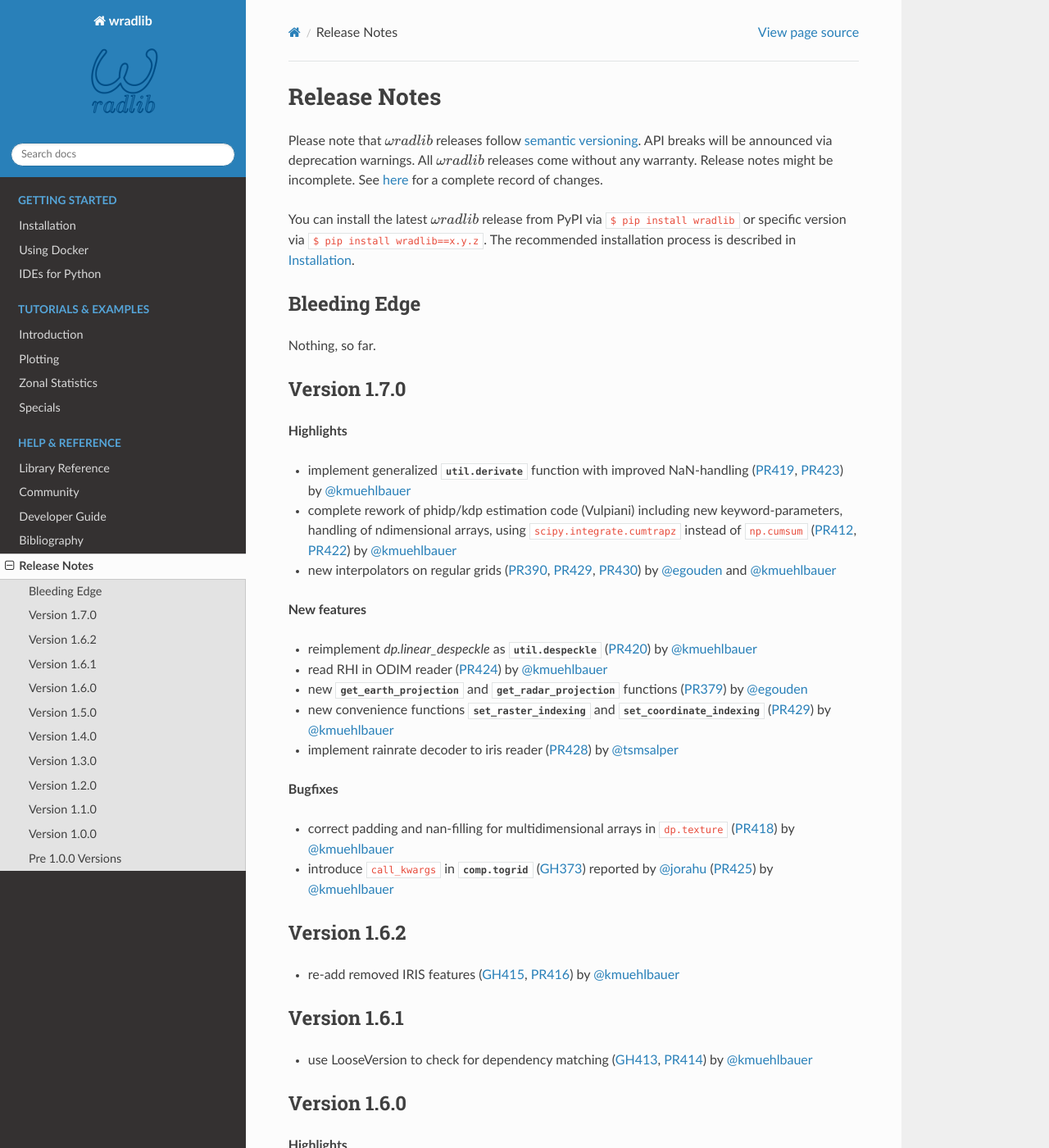
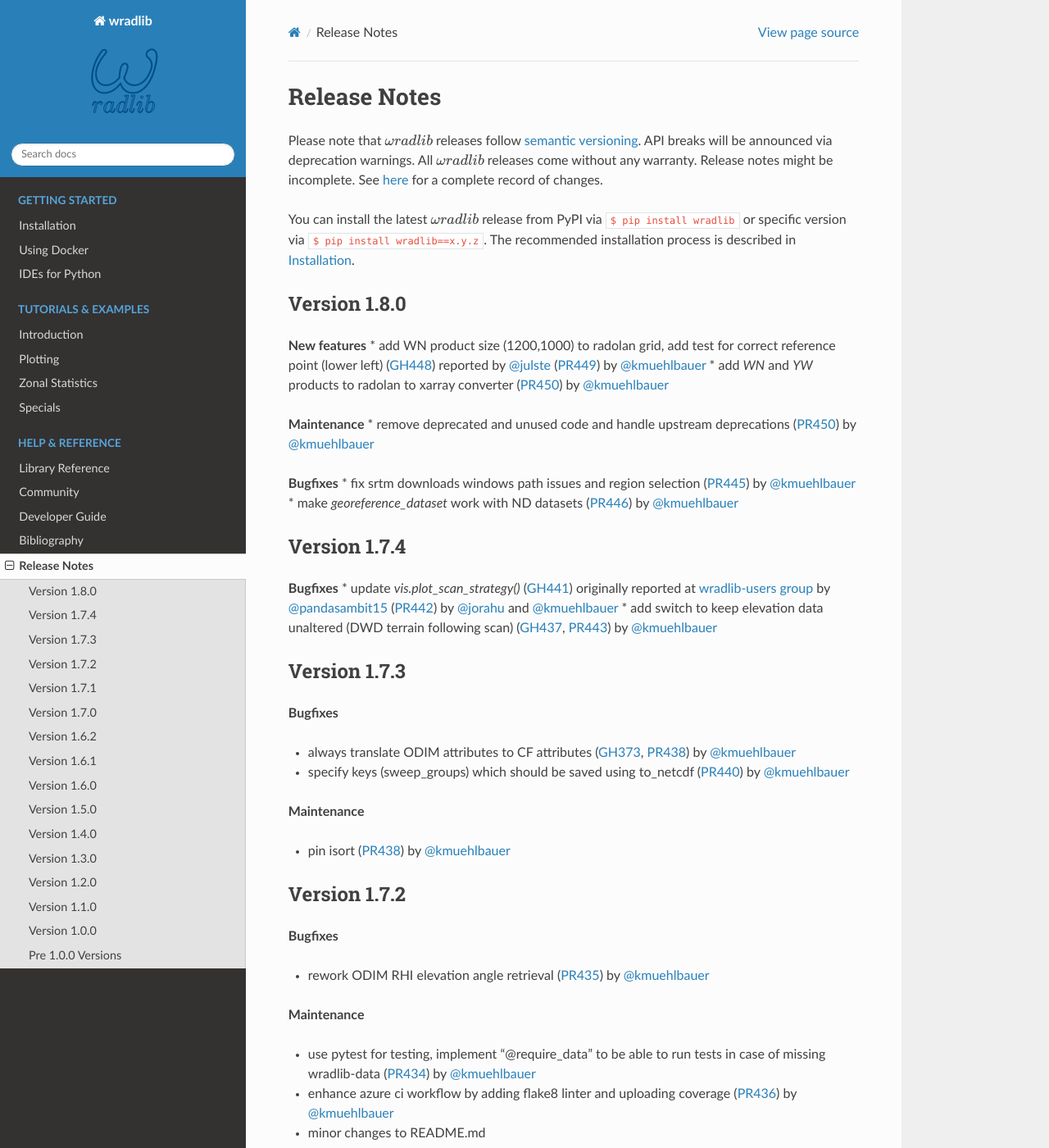
Before and after one commit to wradlib/wradlib-docs, a Sphinx documentation site: the page built from source/release_notes.rst, in a window 1280 px wide and 1400 px high. Shown: the whole window at 82% size. Built offline with Sphinx 7.4.7 and the Read the Docs theme 2.0.0, drawn with Linux system fonts in a browser that asks for light colours; pages that are not in the unit, such as notebooks, are missing from menus; the version number could not be read and is left out; some of the changed text lies outside the part shown.

Commit message:
MNT: add version 1.7.X and 1.8.0 to release_notes.rst

```diff
--- a/source/release_notes.rst
+++ b/source/release_notes.rst
@@ -7,10 +7,63 @@ Please note that :math:`\omega radlib` releases follow `semantic versioning <htt
 
 You can install the latest :math:`\omega radlib` release from PyPI via ``$ pip install wradlib`` or specific version via ``$ pip install wradlib==x.y.z``. The recommended installation process is described in :doc:`installation`.
 
-Bleeding Edge
+Version 1.8.0
 -------------
 
-Nothing, so far.
+**New features**
+* add WN product size (1200,1000) to radolan grid, add test for correct reference point (lower left) (:issue:`448`) reported by `@julste <https://github.com/julste>`_ (:pull:`449`) by `@kmuehlbauer <https://github.com/kmuehlbauer>`_
+* add `WN` and `YW` products to radolan to xarray converter (:pull:`450`) by `@kmuehlbauer <https://github.com/kmuehlbauer>`_
+
+**Maintenance**
+* remove deprecated and unused code and handle upstream deprecations (:pull:`450`) by `@kmuehlbauer <https://github.com/kmuehlbauer>`_
+
+**Bugfixes**
+* fix srtm downloads windows path issues and region selection (:pull:`445`) by `@kmuehlbauer <https://github.com/kmuehlbauer>`_
+* make `georeference_dataset` work with ND datasets (:pull:`446`) by `@kmuehlbauer <https://github.com/kmuehlbauer>`_
+
+Version 1.7.4
+-------------
+
+**Bugfixes**
+* update `vis.plot_scan_strategy()` (:issue:`441`) originally reported at `wradlib-users group <https://groups.google.com/g/wradlib-users/c/Vud23QpQtmo/m/ni-e_biVBAAJ>`_ by `@pandasambit15 <https://github.com/pandasambit15>`_ (:pull:`442`) by `@jorahu <https://github.com/jorahu>`_ and `@kmuehlbauer <https://github.com/kmuehlbauer>`_
+* add switch to keep elevation data unaltered (DWD terrain following scan) (:issue:`437`, :pull:`443`) by `@kmuehlbauer <https://github.com/kmuehlbauer>`_
+
+Version 1.7.3
+-------------
+
+**Bugfixes**
+
+* always translate ODIM attributes to CF attributes (:issue:`373`, :pull:`438`) by `@kmuehlbauer <https://github.com/kmuehlbauer>`_
+* specify keys (sweep_groups) which should be saved using to_netcdf (:pull:`440`) by `@kmuehlbauer <https://github.com/kmuehlbauer>`_
+
+**Maintenance**
+
+* pin isort  (:pull:`438`) by `@kmuehlbauer <https://github.com/kmuehlbauer>`_
+
+Version 1.7.2
+-------------
+
+**Bugfixes**
+
+* rework ODIM RHI elevation angle retrieval (:pull:`435`) by `@kmuehlbauer <https://github.com/kmuehlbauer>`_
+
+**Maintenance**
+
+* use pytest for testing, implement "@require_data" to be able to run tests in case of missing wradlib-data (:pull:`434`) by `@kmuehlbauer <https://github.com/kmuehlbauer>`_
+* enhance azure ci workflow by adding flake8 linter and uploading coverage (:pull:`436`) by `@kmuehlbauer <https://github.com/kmuehlbauer>`_
+* minor changes to README.md
+
+Version 1.7.1
+-------------
+
+**Maintenance**
+
+* add azure CI tests
+* code formatting according to black/isort/flake8, add setup.cfg
+* add show_versions
+* use new semver parse
+* add github templates
+done in (:pull:`432`) by `@kmuehlbauer <https://github.com/kmuehlbauer>`_
 
 Version 1.7.0
 -------------
```
